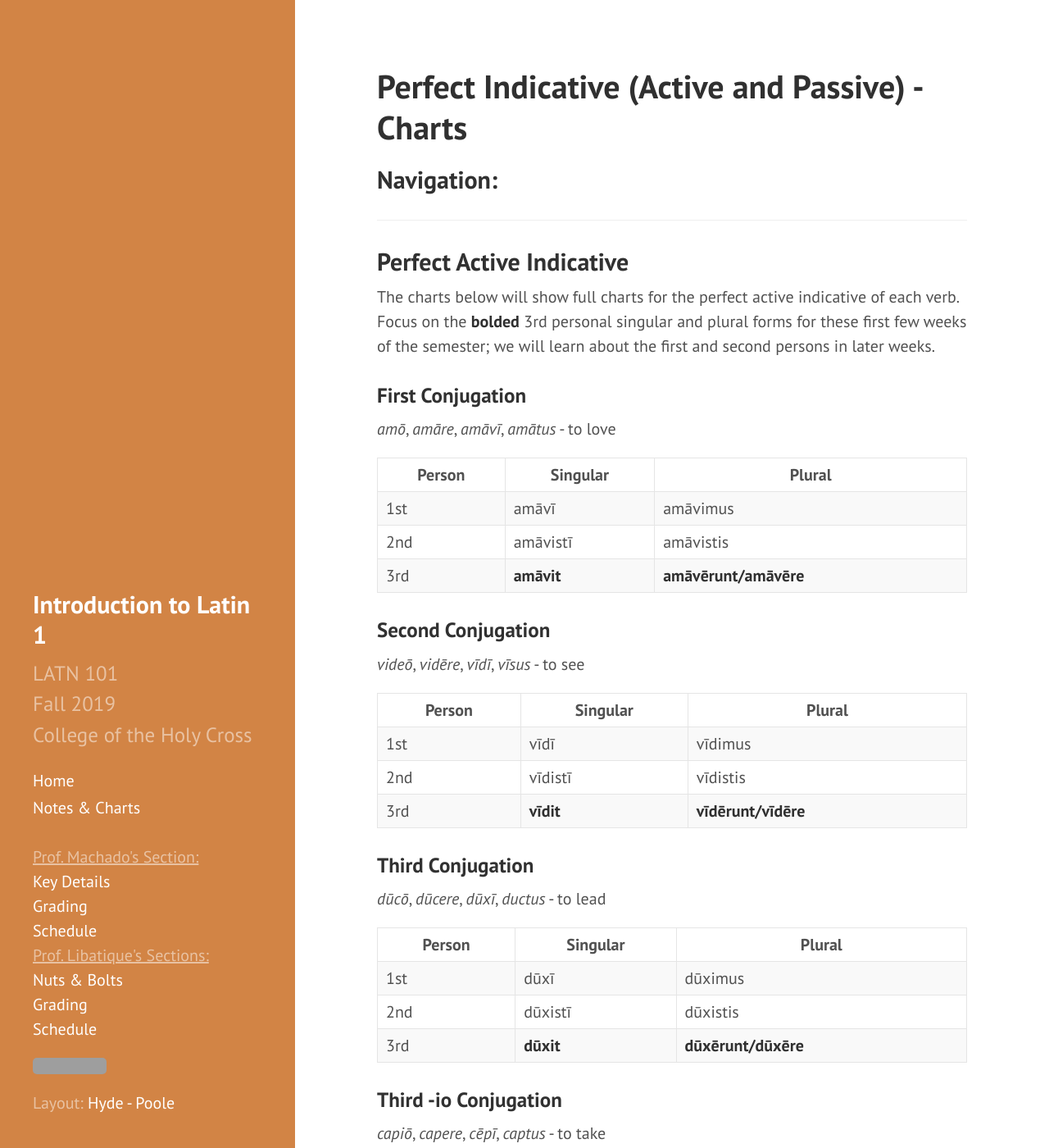
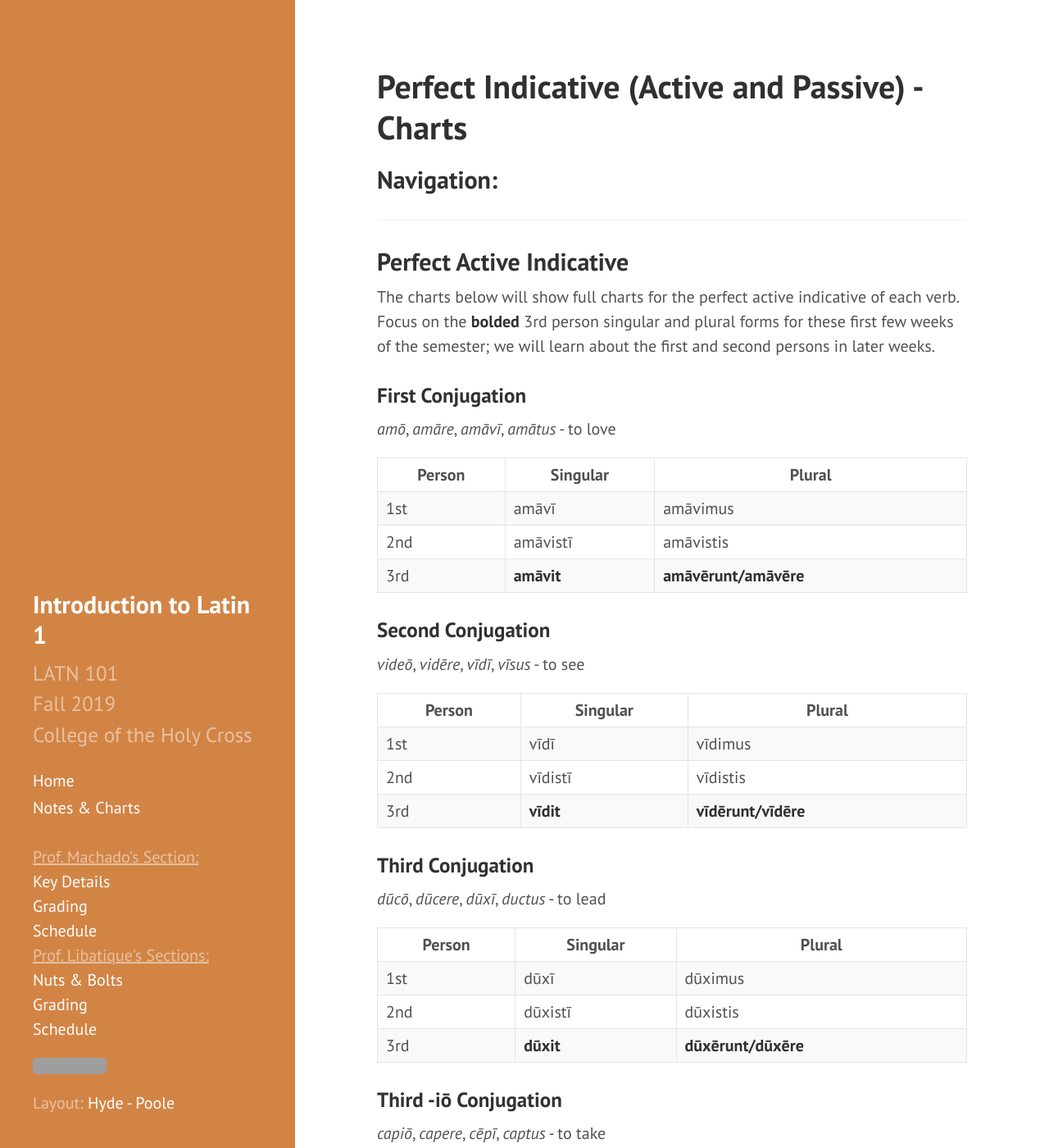
Before and after one commit to DLibatique/LATN102-S20, a Jekyll site: the page built from charts/02-perf-ind.md, in a window 1280 px wide and 1400 px high. Shown: the whole window at 82% size. Built offline with Jekyll 4.4.1, drawn with Linux system fonts in a browser that asks for light colours; some of the changed text lies outside the part shown; grey boxes are pictures that could not be loaded.

Commit message:
fixed typos, added macron to third io

```diff
--- a/charts/02-perf-ind.md
+++ b/charts/02-perf-ind.md
@@ -9,7 +9,7 @@ title: Perfect Indicative (Active and Passive) - Charts
 
 ## Perfect Active Indicative
 
-The charts below will show full charts for the perfect active indicative of each verb. Focus on the **bolded** 3rd personal singular and plural forms for these first few weeks of the semester; we will learn about the first and second persons in later weeks.
+The charts below will show full charts for the perfect active indicative of each verb. Focus on the **bolded** 3rd person singular and plural forms for these first few weeks of the semester; we will learn about the first and second persons in later weeks.
 
 ### First Conjugation
 
@@ -41,7 +41,7 @@ The charts below will show full charts for the perfect active indicative of each
 | 2nd  | dūxistī        | dūxistis       |
 | 3rd  | **dūxit**        | **dūxērunt/dūxēre**     |
 
-### Third -io Conjugation
+### Third -iō Conjugation
 
 *capiō*, *capere*, *cēpī*, *captus* - to take
 
@@ -65,7 +65,7 @@ The charts below will show full charts for the perfect active indicative of each
 
 ## Perfect Passive Indicative
 
-The charts below will show full charts for the perfect passive indicative of each verb. Focus on the **bolded** 3rd personal singular and plural forms for these first few weeks of the semester; we will learn about the first and second persons in later weeks.
+The charts below will show full charts for the perfect passive indicative of each verb. Focus on the **bolded** 3rd person singular and plural forms for these first few weeks of the semester; we will learn about the first and second persons in later weeks.
 
 ### First Conjugation
 
@@ -97,7 +97,7 @@ The charts below will show full charts for the perfect passive indicative of eac
 | 2nd  | ductus/ducta/ductum es       | ductī/ductae/ducta estis       |
 | 3rd  | **ductus/ducta/ductum est**        | **ductī/ductae/ducta sunt**     |
 
-### Third -io Conjugation
+### Third -iō Conjugation
 
 *capiō*, *capere*, *cēpī*, *captus* - to take
 
```
